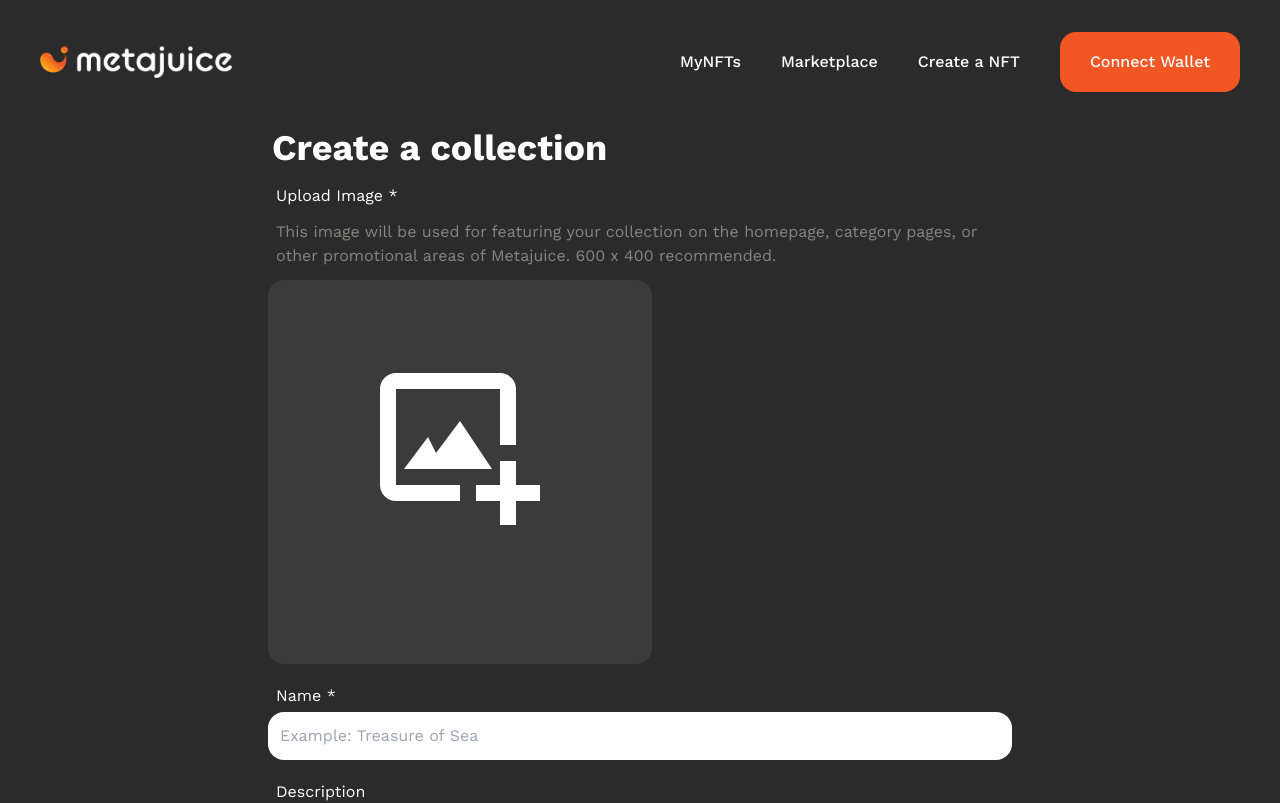
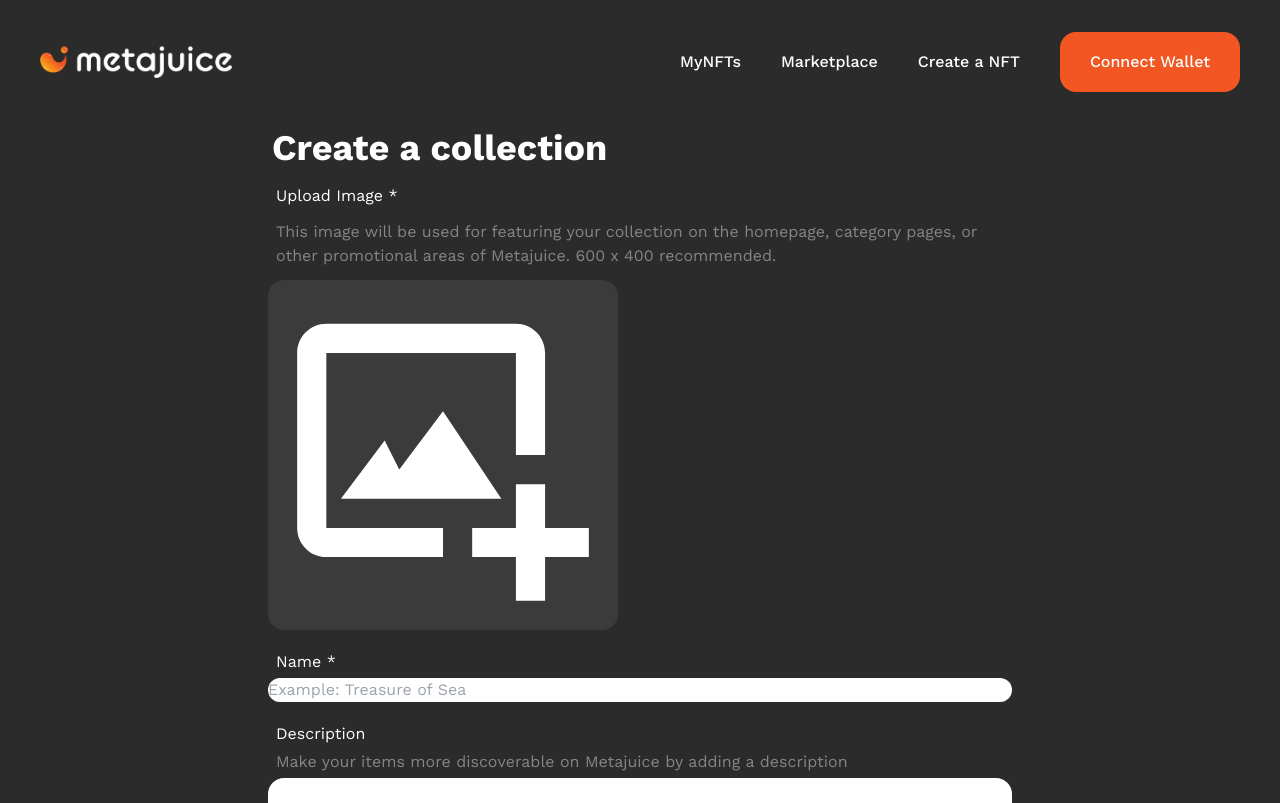
Before and after one commit to redsoftware-hq/NFTMarketPlace, a React (Vite) app: page /collections/create-collection in a window 1280 px wide. Shown: the top 803 px of the page. Built offline with nearby package versions, Linux system fonts and the light colour scheme; the HTML template or start-up script is replaced by a standard one.

Commit message:
Feature: preview image of selected file

```diff
--- a/src/component/Home/TimerSec/TimerSec.jsx
+++ b/src/component/Home/TimerSec/TimerSec.jsx
@@ -26,7 +26,7 @@ const TimerSec = () => {
   });
 
   const navigate = useNavigate();
-  const handleClick = () => navigate(`/details/${item.id}`);
+  const handleClick = () => navigate(`/marketplace/${item.id}`);
 
   return (
     <>
@@ -34,14 +34,12 @@ const TimerSec = () => {
         className="w-full h-[660px] bg-no-repeat bg-center bg-cover mt-12 z-0 relative"
         style={{
           backgroundImage: `url(${Bg})`
-        }}
-      >
+        }}>
         <div
           className="w-full h-full absolute"
           style={{
             background: 'linear-gradient(180deg, rgba(162, 89, 255, 0) 0%, #F15623 100%)'
-          }}
-        >
+          }}>
           <div className="container mx-auto">
             <div className="py-12 px-8 md:px-12 lg:px-20">
               <div className="container-div mt-24 md:mt-[20rem]">
@@ -60,8 +58,7 @@ const TimerSec = () => {
                     </h2>
                     <button
                       onClick={handleClick}
-                      className="py-5 px-16 hidden md:flex items-center bg-[#ffff] hover:bg-[#3b3b3b] border-2 border-[#F15623] hover:text-white ease-in-out duration-300 rounded-2xl capitalize text-black text-lg font-semibold gap-3"
-                    >
+                      className="py-5 px-16 hidden md:flex items-center bg-[#ffff] hover:bg-[#3b3b3b] border-2 border-[#F15623] hover:text-white ease-in-out duration-300 rounded-2xl capitalize text-black text-lg font-semibold gap-3">
                       <img className="w-4 md:w-6" src={PurpleEye} alt="" /> See NFT
                     </button>
                   </div>
@@ -98,8 +95,7 @@ const TimerSec = () => {
                   </div>
                   <button
                     onClick={handleClick}
-                    className="py-5 px-24 md:hidden flex items-center mx-auto w-full bg-[#ffff] hover:bg-transparent border-2 border-[#A259FF] hover:text-white ease-in-out duration-300 rounded-2xl capitalize text-black text-lg font-semibold gap-3 mt-5"
-                  >
+                    className="py-5 px-24 md:hidden flex items-center mx-auto w-full bg-[#ffff] hover:bg-transparent border-2 border-[#A259FF] hover:text-white ease-in-out duration-300 rounded-2xl capitalize text-black text-lg font-semibold gap-3 mt-5">
                     <img className="w-5" src={PurpleEye} alt="" /> See NFT
                   </button>
                 </div>
--- a/src/component/common/Form/Input.jsx
+++ b/src/component/common/Form/Input.jsx
@@ -1,14 +1,23 @@
 import React from 'react';
 
-const Input = ({ name, type, register, options = {}, show = true, placeholder = '' }) => {
+const Input = ({
+  name,
+  type,
+  register,
+  options = {},
+  show = true,
+  placeholder = '',
+  handleFileChange
+}) => {
   const opacity = show ? '' : 'opacity-0';
   return (
     <input
       id={name}
       type={type}
-      className={`${opacity} p-3 rounded-2xl w-full caret-[#f15623] focus:accent-[#f15623]`}
+      className={`${opacity} rounded-2xl caret-[#f15623] focus:accent-[#f15623]`}
       placeholder={placeholder}
       {...register(name, options)}
+      onChange={handleFileChange}
     />
   );
 };
--- a/src/component/common/Form/UploadImage.jsx
+++ b/src/component/common/Form/UploadImage.jsx
@@ -1,9 +1,22 @@
-import React from 'react';
+import React, { useState } from 'react';
 
 import Input from '../../common/Form/Input';
 import { BiImageAdd } from 'react-icons/bi';
 
 export default function UploadImage({ register, options = {}, upload = 'upload' }) {
+  const [file, setFile] = useState(null);
+  const [imagePreview, setImagePreview] = useState('');
+
+  function handleFileChange(event) {
+    const file = event.target.files[0];
+    setFile(file);
+
+    const reader = new FileReader();
+    reader.readAsDataURL(file);
+    reader.onloadend = () => {
+      setImagePreview(reader.result);
+    };
+  }
   return (
     <div className="upload inline-grid p-1 gap-3">
       <label className="px-2 text-white" htmlFor={upload}>
@@ -13,13 +26,39 @@ export default function UploadImage({ register, options = {}, upload = 'upload'
         This image will be used for featuring your collection on the homepage, category pages, or
         other promotional areas of Metajuice. 600 x 400 recommended.
       </span>
-      <div className="m-auto sm:m-0 flex flex-col justify-center items-center w-64 h-64 sm:w-72 sm:h-72 md:w-96 md:h-96 rounded-2xl bg-[#3b3b3b] cursor-pointer">
+      <div className="m-auto sm:m-0 flex flex-col justify-center items-center w-[250px] h-[250px] md:w-[350px] md:h-[350px] rounded-2xl bg-[#3b3b3b] cursor-pointer">
         <label
           className="w-full h-full cursor-pointer flex flex-col justify-center items-center"
-          htmlFor={upload}
-        >
-          <BiImageAdd className="text-white w-2/4 h-2/4" />
-          <Input name={upload} type="file" register={register} show={false} options={options} />
+          htmlFor={upload}>
+          {file ? (
+            <div className="imagePreview w-[250px] h-[250px] md:w-[350px] md:h-[350px]">
+              <img
+                className="w-full h-full object-cover rounded-2xl"
+                src={imagePreview}
+                alt="Preview"
+              />
+              <Input
+                name={upload}
+                type="file"
+                register={register}
+                show={false}
+                options={options}
+                handleFileChange={handleFileChange}
+              />
+            </div>
+          ) : (
+            <div className="imagePreview w-[250px] h-[250px] md:w-[350px] md:h-[350px]">
+              <BiImageAdd className="text-white w-full h-full" />
+              <Input
+                name={upload}
+                type="file"
+                register={register}
+                show={false}
+                options={options}
+                handleFileChange={handleFileChange}
+              />
+            </div>
+          )}
         </label>
       </div>
     </div>
```
